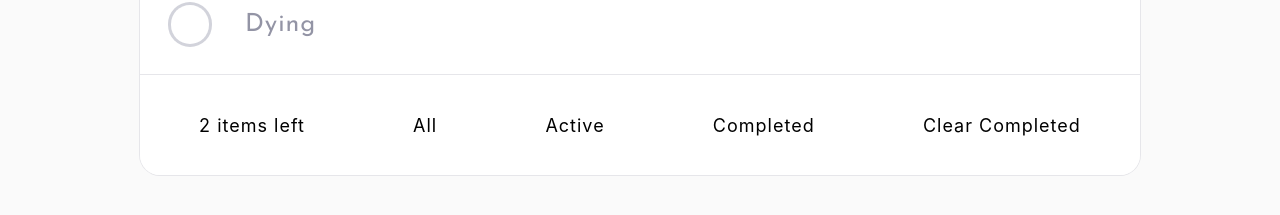
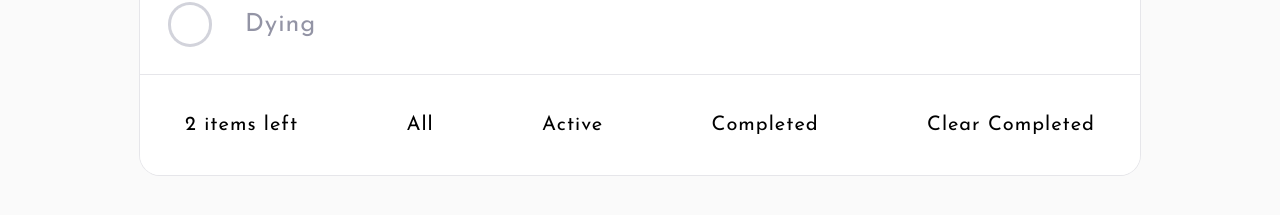
Before and after one commit to EdRafCas/Todo_app, a React (Create React App) app: page / in a window 1280 px wide. Shown: the part 557-772 px from the top of the page. Built offline with nearby package versions, Linux system fonts and the light colour scheme.

Commit message:
changes to filters and states

```diff
--- a/src/App.js
+++ b/src/App.js
@@ -32,9 +32,12 @@ const App = () => {
   ]
 
   const [typing, changeTyping] = useState("")
-  const [existingList, changeExistingList] = useState(List)
   const [mode, changeMode] = useState("light")
   const [countItemsLeft, changeCountItemsLeft] = useState(0)
+  const [existingList, changeExistingList] = useState(List)
+  const [filter, changeFilter] = useState("all")
+  const [filterList, changeFilterList] =useState(existingList)
+
 
   useEffect(()=>{
     const nonCompletedItems = existingList.filter((item) => !item.completed);
@@ -99,13 +102,13 @@ const App = () => {
         </div>
       </div>
       <div className='input-container'>
-      <div className='checkbox-container'>
-      <div className='circle-container'>
-            <span className='checkbox'>            </span>
-      </div>
-            </div>
+        <div className='checkbox-container'>
+          <div className='circle-container'>
+                <span className='checkbox'></span>
+          </div>
+        </div>
         <div className='input-container-inner'>
-         <input
+          <input
           name="task_box"
           id="task_box"
           onChange={handleChange}
--- a/src/App.scss
+++ b/src/App.scss
@@ -101,7 +101,6 @@ $color-background-list-dark:hsl(235, 24%, 19%);
       .checkbox-container{
         display:grid;
         place-items:center;
-        /* border:1px red solid; */
         width:100px;
         height:100%;
         .circle-container{
@@ -109,8 +108,6 @@ $color-background-list-dark:hsl(235, 24%, 19%);
           place-items: center;
           background-color: $color-crossed-light;
           border-radius: 50%;
-         /*  width:40%;
-          height:40%; */
           padding:0.2rem;
           &:hover{
              background-image: linear-gradient(to bottom right, $color-gradient-start, $color-gradient-end);
@@ -204,18 +201,14 @@ $color-background-list-dark:hsl(235, 24%, 19%);
           .input-container-counter{
             width:100%;
             display:flex;
-            justify-content:space-around;
-            padding:5px;
+            justify-content:space-between;
+            padding:45px;
             span{
-              font-size: 18px;
+              font-size: 20px;
               font-weight: 400;
               letter-spacing: 1px;
+              font-family:"Josefin Sans", sans-serif, "Courier New", Courier, monospace;
               cursor: pointer;
-              &:hover{
-                color:blue;
-                font-weight: 600;
-
-              }
             }
           }
       }
@@ -257,8 +250,11 @@ $color-background-list-dark:hsl(235, 24%, 19%);
 
 
 .container.light-theme{
+
+  .input-container{
+    background-color: white;
+  }
   .circle-container{
-
     .checkbox{
       background-color: white;
     }
```
